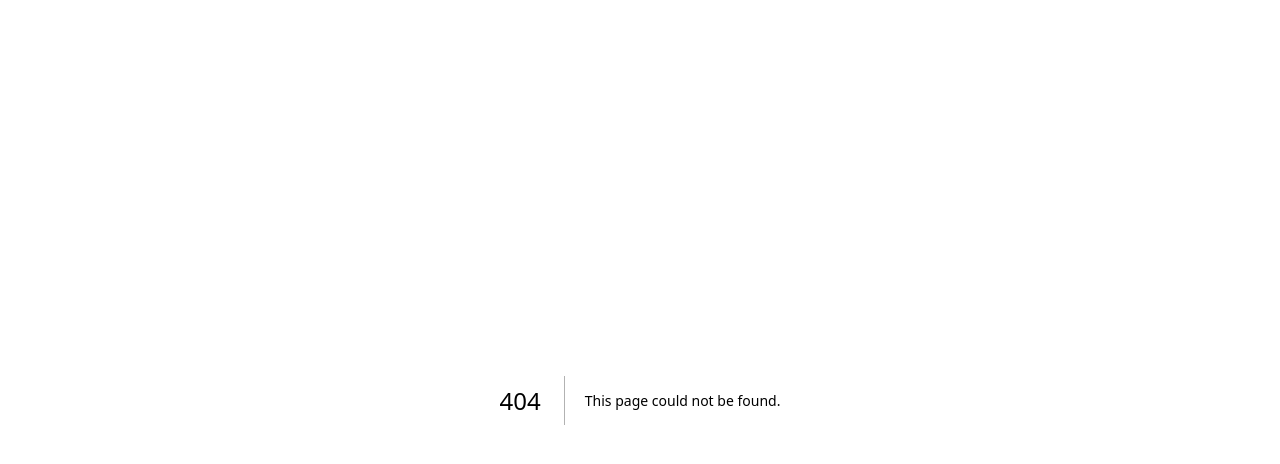
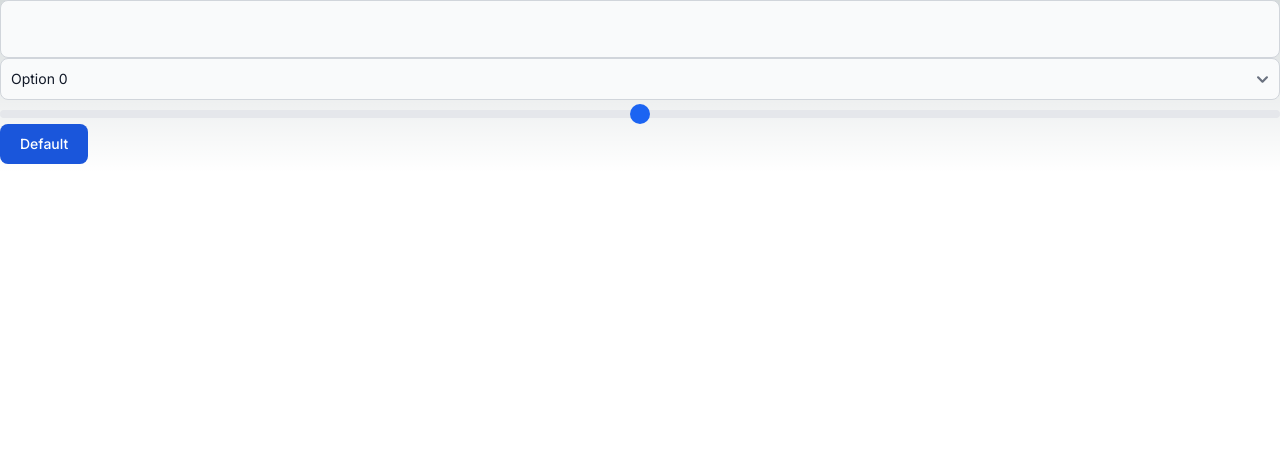
Before and after one commit to Amin-Partovi/compare-ui-libraries, a Next.js app: page /flowbite in a window 1280 px wide. Before the commit this address had no page. Shown: the top 464 px of the page. Built offline with nearby package versions, Linux system fonts and the light colour scheme.

Commit message:
create flowbite page

```diff
--- /dev/null
+++ b/app/flowbite/page.js
@@ -0,0 +1,43 @@
+"use client";
+
+const Flowbite = () => {
+  const array = [...Array(20).keys()];
+  return (
+    <>
+      <input
+        type="text"
+        id="large-input"
+        class="block w-full p-4 text-gray-900 border border-gray-300 rounded-lg bg-gray-50 sm:text-md focus:ring-blue-500 focus:border-blue-500 dark:bg-gray-700 dark:border-gray-600 dark:placeholder-gray-400 dark:text-white dark:focus:ring-blue-500 dark:focus:border-blue-500"
+      />
+
+      <select
+        id="countries"
+        class="bg-gray-50 border border-gray-300 text-gray-900 text-sm rounded-lg focus:ring-blue-500 focus:border-blue-500 block w-full p-2.5 dark:bg-gray-700 dark:border-gray-600 dark:placeholder-gray-400 dark:text-white dark:focus:ring-blue-500 dark:focus:border-blue-500"
+      >
+        {array.map((item) => (
+          <option value="option1" key={item}>
+            Option {item}
+          </option>
+        ))}
+      </select>
+
+      <input
+        id="minmax-range"
+        type="range"
+        min="0"
+        max="10"
+        value="5"
+        class="w-full h-2 bg-gray-200 rounded-lg appearance-none cursor-pointer dark:bg-gray-700"
+      ></input>
+
+      <button
+        type="button"
+        class="text-white bg-blue-700 hover:bg-blue-800 focus:ring-4 focus:ring-blue-300 font-medium rounded-lg text-sm px-5 py-2.5 mr-2 mb-2 dark:bg-blue-600 dark:hover:bg-blue-700 focus:outline-none dark:focus:ring-blue-800"
+      >
+        Default
+      </button>
+    </>
+  );
+};
+
+export default Flowbite;
--- a/package.json
+++ b/package.json
@@ -14,6 +14,7 @@
     "@emotion/styled": "^11.11.0",
     "@radix-ui/themes": "^1.1.2",
     "autoprefixer": "10.4.15",
+    "flowbite": "^1.8.1",
     "framer-motion": "^10.16.2",
     "next": "13.4.19",
     "postcss": "8.4.29",
--- a/tailwind.config.js
+++ b/tailwind.config.js
@@ -14,5 +14,5 @@ module.exports = {
       },
     },
   },
-  plugins: [require("daisyui")],
+  plugins: [require("daisyui"), require("flowbite/plugin")],
 };
```
Also changed, not shown: 1 other file (tests, documents, lock files or other folders).
